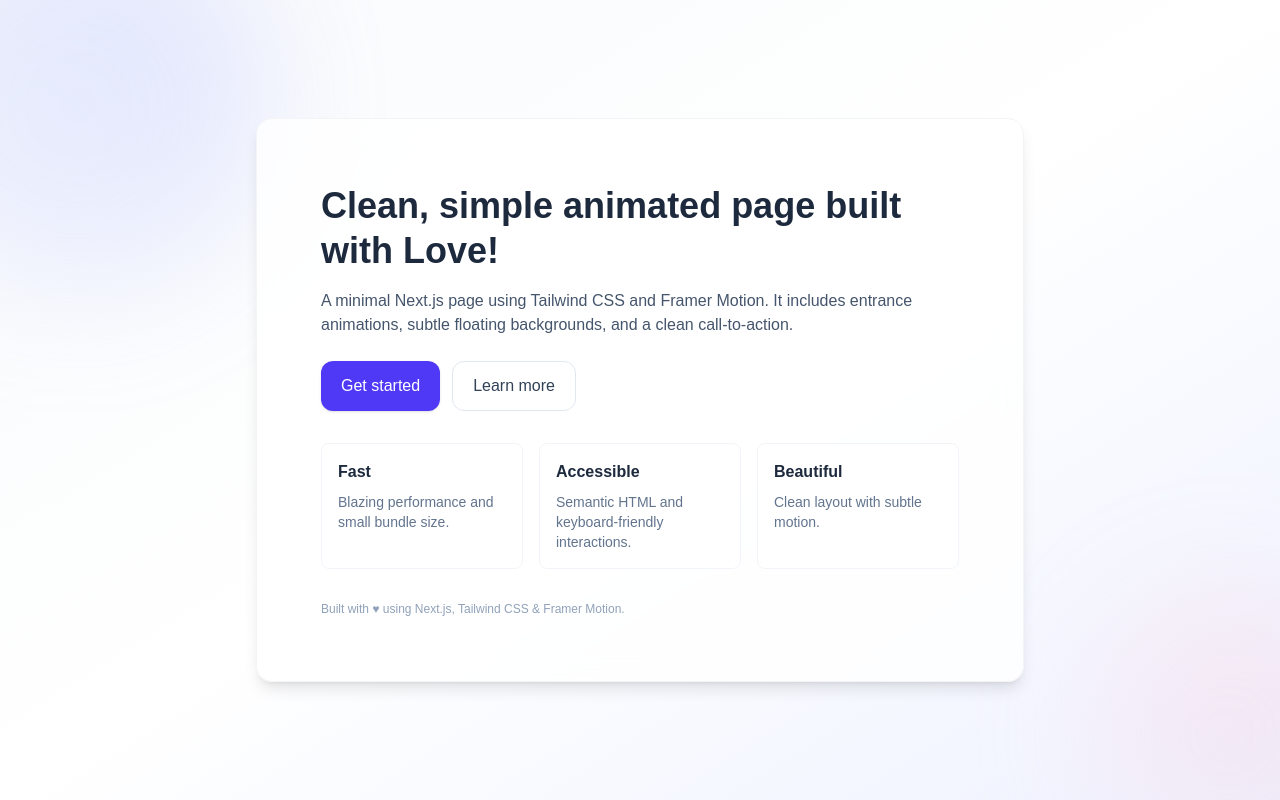
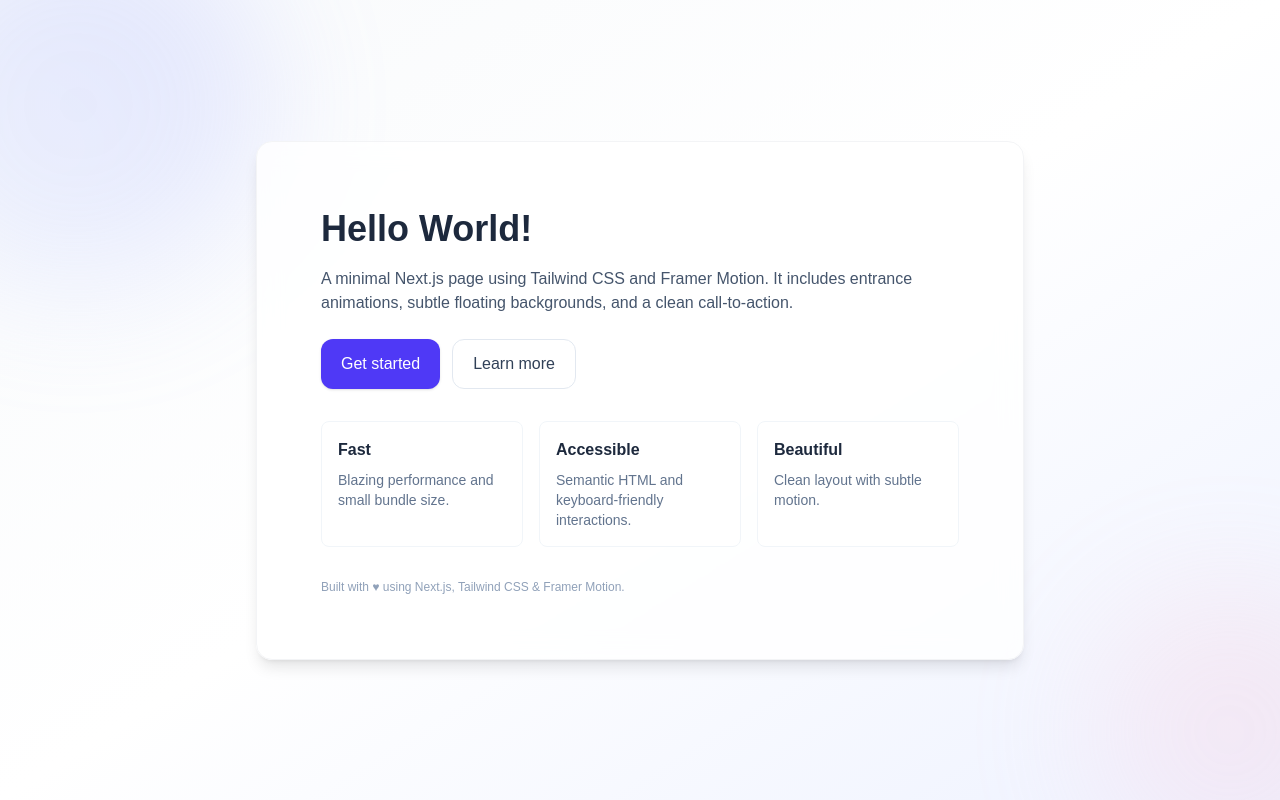
Before and after one commit to burhandev/my-next-app, a Next.js app: page / in a window 1280 px wide. Built offline with nearby package versions, Linux system fonts and the light colour scheme.

Commit message:
Update main title

```diff
--- a/app/page.tsx
+++ b/app/page.tsx
@@ -51,7 +51,7 @@ export default function CleanAnimatedPage() {
         className="relative z-10 w-full max-w-3xl bg-white/80 backdrop-blur-md border border-gray-100 shadow-lg rounded-2xl p-10 md:p-16"
       >
         <motion.h1 variants={item} className="text-3xl md:text-4xl font-extrabold text-slate-800 leading-tight">
-          Clean, simple animated page built with Love!
+          Hello World!
         </motion.h1>
 
         <motion.p variants={item} className="mt-4 text-slate-600 max-w-2xl">
```
